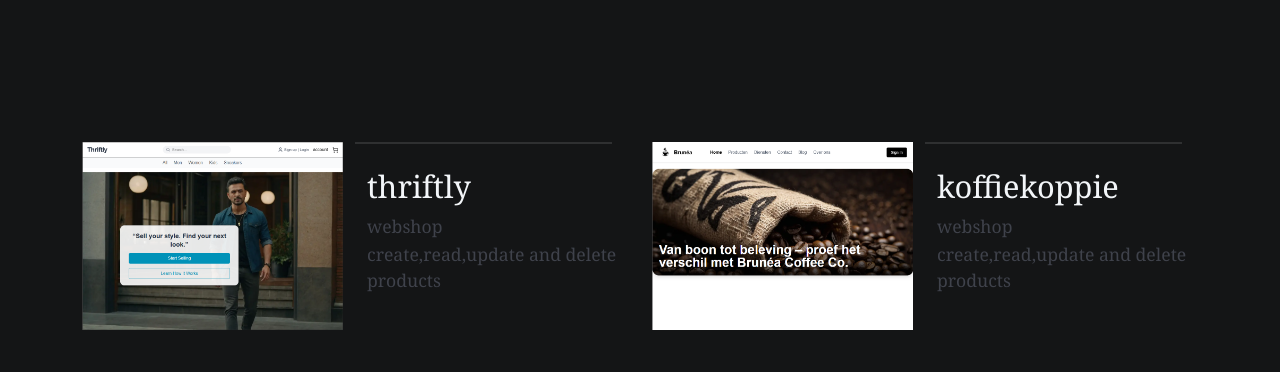
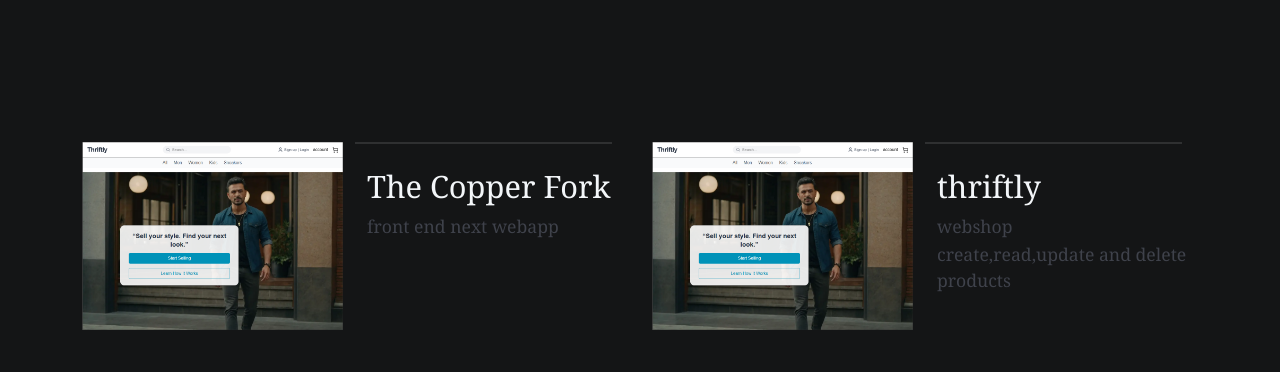
Before and after one commit to cronosy101/personal-site, a website: page index.html in a window 1280 px wide. Shown: the part 1340-1712 px from the top of the page. Drawn offline with nearby package versions, Linux system fonts and the light colour scheme.

```diff
--- a/index.html
+++ b/index.html
@@ -87,6 +87,25 @@
             </div>
             <hr class="rounded mb-8">
             <div class="row ">
+
+                 <!-- the copper fork -->
+                <div class="col-md-6 mb-5">
+                    <div class="row">
+                        <div class="col">
+                            <a class="" href="https://https://the-copper-fork.vercel.app//" target="_blank"><img
+                                    src="./images/thriftly.png" alt="" class="img-fluid"></a>
+                        </div>
+                        <div class="col hrchange">
+                            <hr class="mt-0" style="width: 90%;">
+                            <a class="text-light p-1" href="https://https://the-copper-fork.vercel.app//" target="_blank">
+                                <h3 class="">The Copper Fork</h3>
+                                <p class="text-primary">front end next webapp</p>
+
+
+                            </a>
+                        </div>
+                    </div>
+                </div>
 
                   <!-- thriftly -->
                 <div class="col-md-6 mb-5">
```
Also changed, not shown: images/the-copper-fork.png (added).
